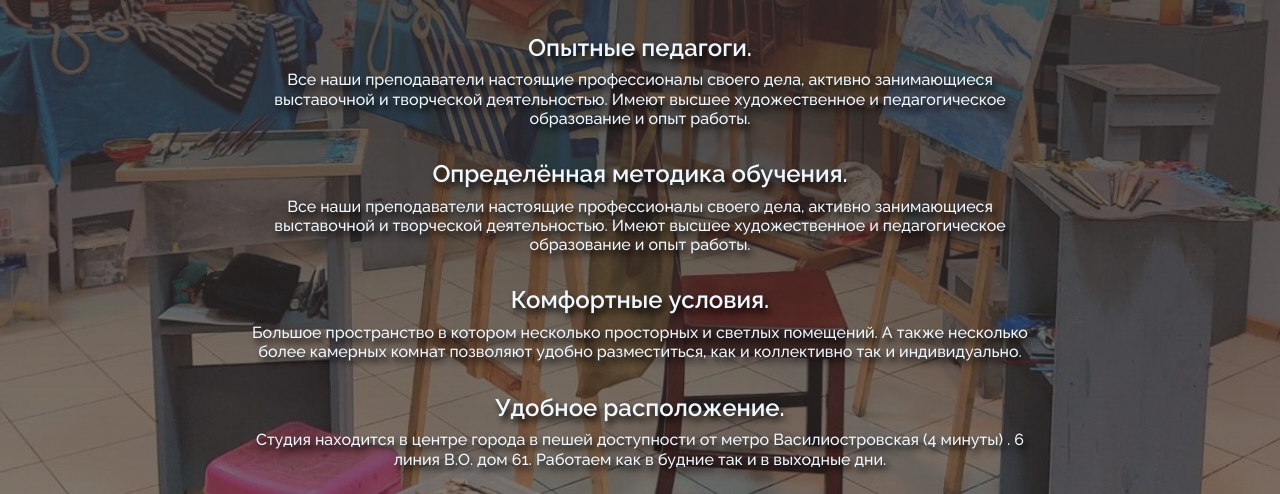
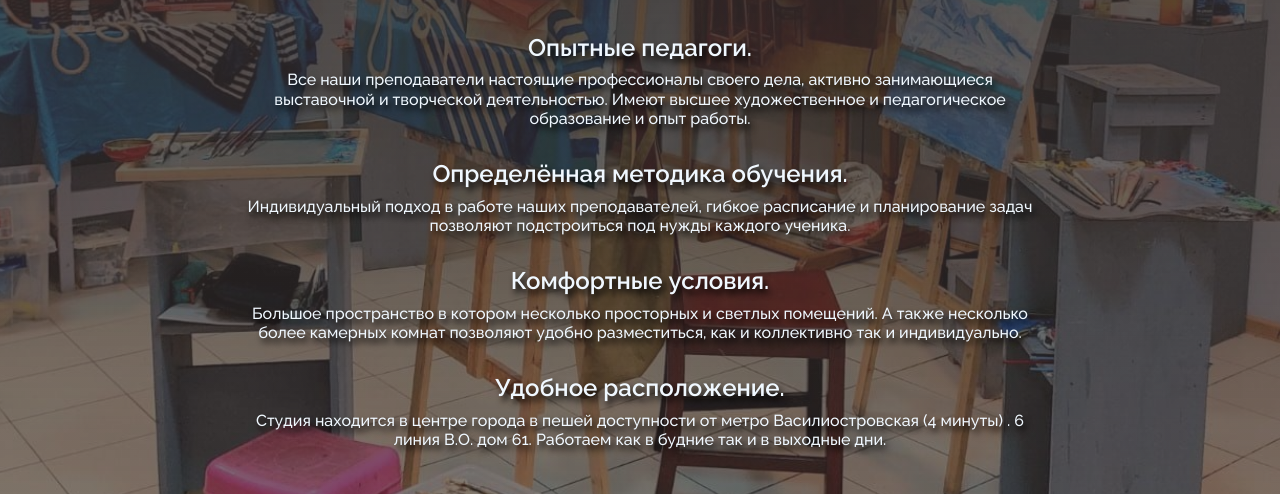
Before and after one commit to belousovsergey56/pro-iskusstvo, a Flask app: page / in a window 1280 px wide. Shown: the part 272-766 px from the top of the page. Run offline with Flask 2, Linux system fonts and the light colour scheme; data comes from the database, SQL or seed files in the repository; some libraries are stand-ins or nearby versions.

Commit message:
fix favicon, b=text in block "about"

```diff
--- a/templates/index.html
+++ b/templates/index.html
@@ -22,6 +22,9 @@
     <link href="https://fonts.googleapis.com/css2?family=Raleway:wght@400;500;600&display=swap" rel="stylesheet">
     <link href="https://fonts.googleapis.com/css2?family=Raleway:wght@400;500;600&family=Roboto&display=swap"
         rel="stylesheet">
+
+    <!-- favicon -->
+    <link class='favicon' href="{{ url_for('static', filename='pro-iskusstvo-favicon.png') }}" rel="icon" type="image/x-icon"/>
 
     <title>Арт Центр | Pro Искусство</title>
 </head>
@@ -82,9 +85,7 @@
                     </h6>
                     <br>
                     <h4 class="about-body-header">Определённая методика обучения.</h4>
-                    <h6 class="about-text">Все наши преподаватели настоящие профессионалы своего дела,
-                        активно занимающиеся выставочной и творческой деятельностью.
-                        Имеют высшее художественное и педагогическое образование и опыт работы.</h6>
+                    <h6 class="about-text">Индивидуальный подход в работе наших преподавателей, гибкое расписание и планирование задач позволяют подстроиться под нужды каждого ученика.</h6>
                     <br>
                     <h4 class="about-body-header">Комфортные условия.</h4>
                     <h6 class="about-text">Большое пространство в котором
```
